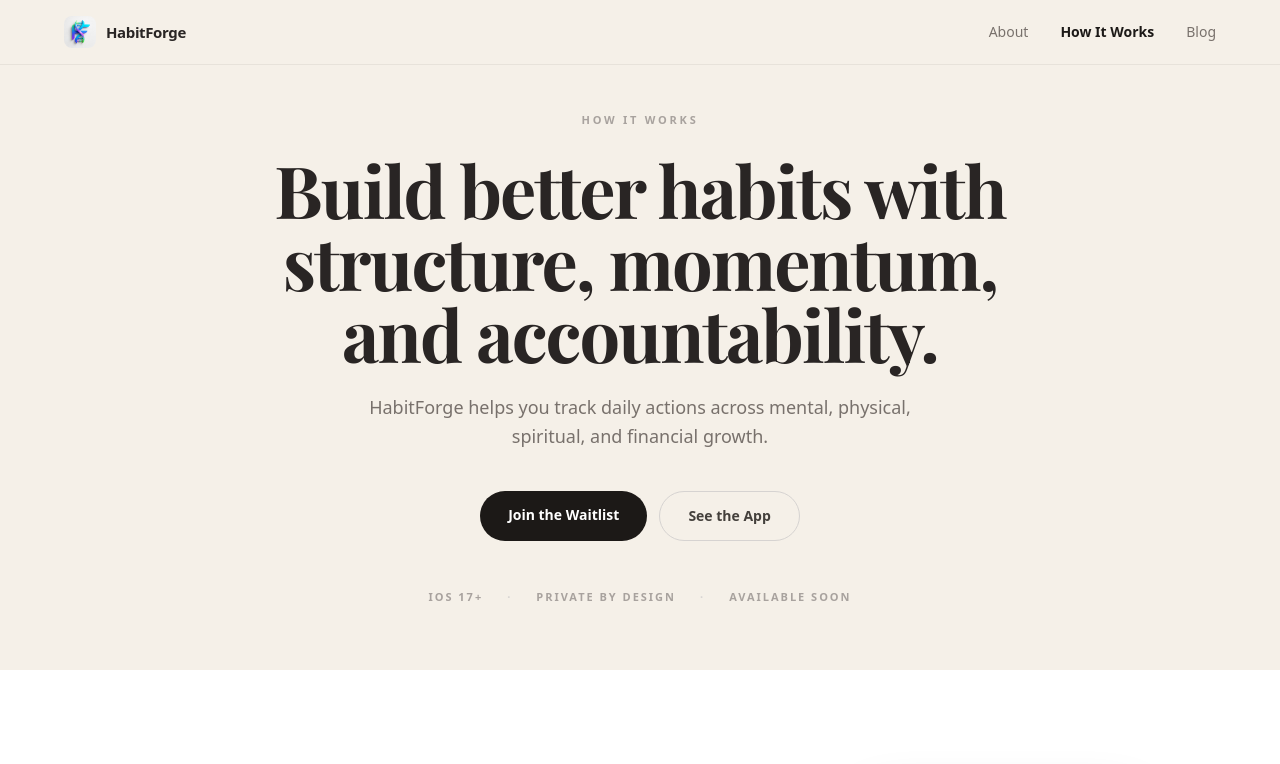
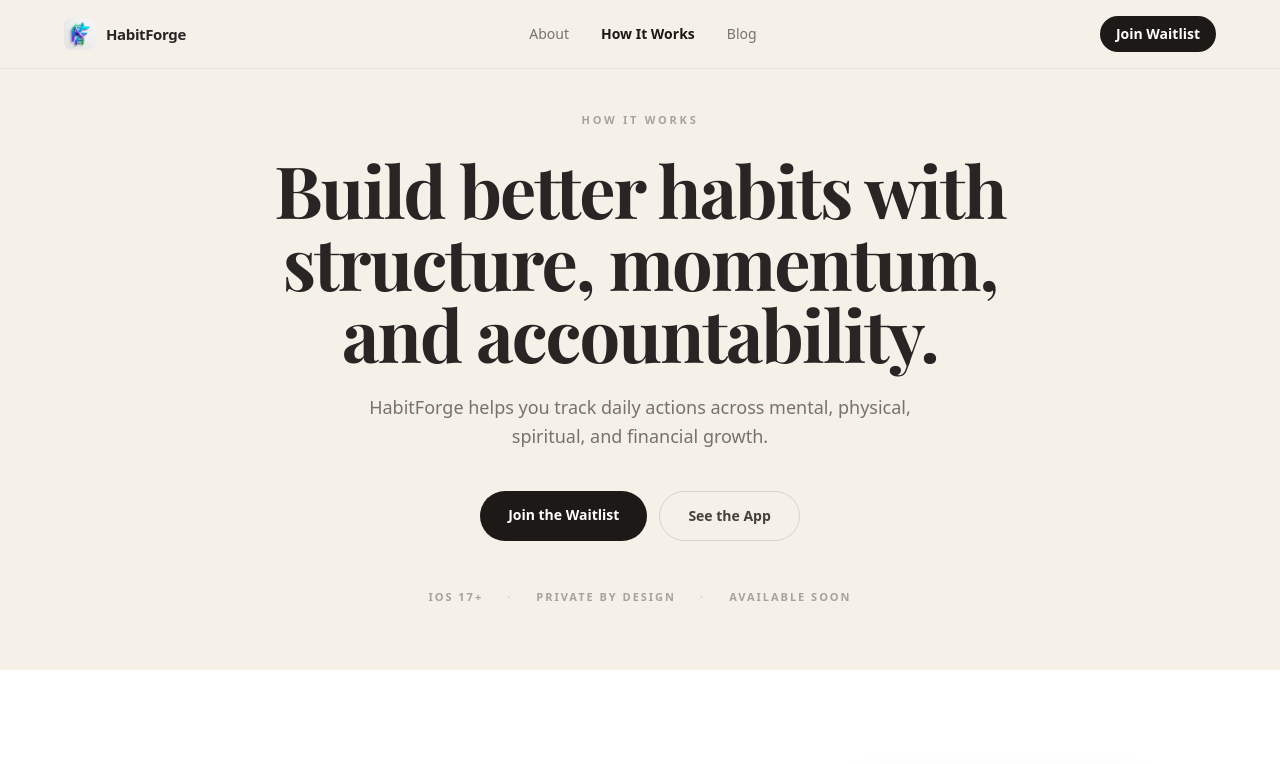
Before and after one commit to crsnpalmer-art/habitforge-web, a Next.js app: page /how-it-works in a window 1280 px wide. Shown: the top 764 px of the page. Built offline with nearby package versions, Linux system fonts and the light colour scheme; no server answers.

Commit message:
fix: add Join Waitlist button to all nav bars — About, How It Works, article pages now match Blog

```diff
--- a/src/app/about/page.tsx
+++ b/src/app/about/page.tsx
@@ -41,6 +41,13 @@ export default function AboutPage() {
             <Link href="/how-it-works" className="hover:text-stone-800 transition-colors">How It Works</Link>
             <Link href="/blog" className="hover:text-stone-800 transition-colors">Blog</Link>
           </div>
+          <Link
+            href="/#waitlist"
+            className="hidden sm:inline-block px-4 py-2 rounded-full text-sm font-semibold text-white transition-opacity hover:opacity-90"
+            style={{ background: "#1c1917" }}
+          >
+            Join Waitlist
+          </Link>
           <MobileMenu links={NAV_LINKS} activeHref="/about" />
         </div>
       </nav>
--- a/src/app/blog/[slug]/page.tsx
+++ b/src/app/blog/[slug]/page.tsx
@@ -100,9 +100,14 @@ export default async function BlogPost({ params }: { params: { slug: string } })
             <Link href="/about" className="hover:text-stone-800 transition-colors">About</Link>
             <Link href="/how-it-works" className="hover:text-stone-800 transition-colors">How It Works</Link>
             <Link href="/blog" className="hover:text-stone-800 transition-colors">Blog</Link>
+            <Link href="/blog" className="hover:text-stone-800 transition-colors">← All Posts</Link>
           </div>
-          <Link href="/blog" className="text-sm font-semibold text-stone-500 hover:text-stone-800 transition-colors">
-            ← All Posts
+          <Link
+            href="/#waitlist"
+            className="hidden sm:inline-block px-4 py-2 rounded-full text-sm font-semibold text-white transition-opacity hover:opacity-90"
+            style={{ background: "#1c1917" }}
+          >
+            Join Waitlist
           </Link>
         </div>
       </nav>
--- a/src/app/how-it-works/page.tsx
+++ b/src/app/how-it-works/page.tsx
@@ -138,6 +138,13 @@ export default function HowItWorks() {
             <Link href="/how-it-works" className="text-stone-900 font-semibold hover:text-stone-800 transition-colors">How It Works</Link>
             <Link href="/blog" className="hover:text-stone-800 transition-colors">Blog</Link>
           </div>
+          <Link
+            href="/#waitlist"
+            className="hidden sm:inline-block px-4 py-2 rounded-full text-sm font-semibold text-white transition-opacity hover:opacity-90"
+            style={{ background: "#1c1917" }}
+          >
+            Join Waitlist
+          </Link>
           <MobileMenu links={NAV_LINKS} activeHref="/how-it-works" />
         </div>
       </nav>
```
